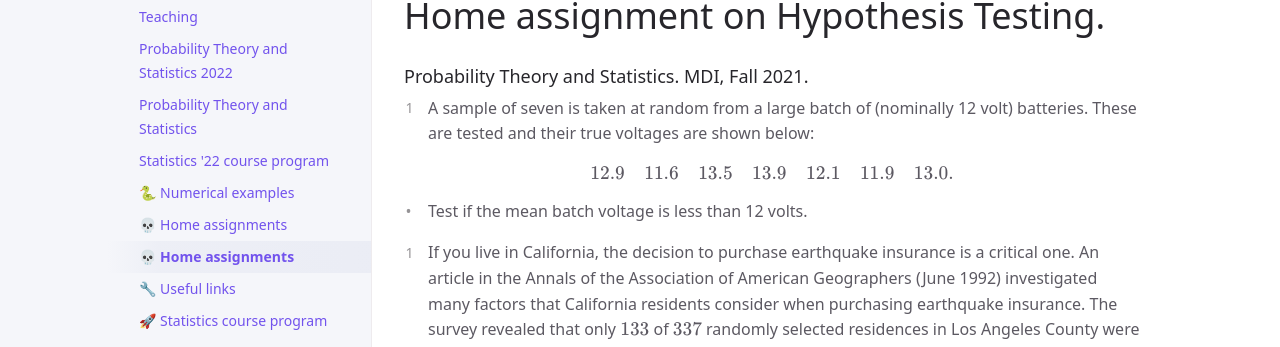
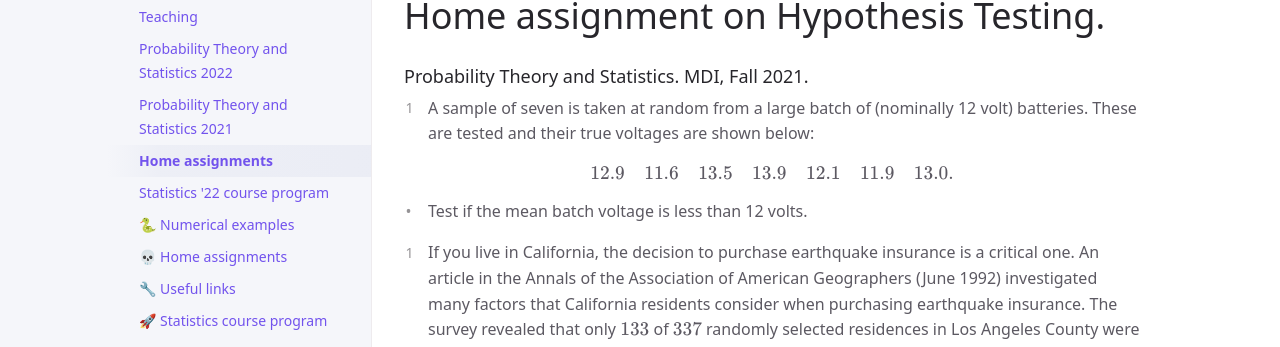
Before and after one commit to glkarpov/glkarpov.github.io, a Jekyll site: the page built from hse_prob_stat_22/homework.md, in a window 1280 px wide. Shown: the part 107-454 px from the top of the page. Built offline with Jekyll 4.4.1, drawn with Linux system fonts in a browser that asks for light colours; our own code applies the rules of GitHub Pages for plain Markdown files; formulas are drawn with MathJax 3; a script that is not in the unit is left out.

Commit message:
still new files

```diff
--- a/hse_prob_stat_21/ProbStat.md
+++ b/hse_prob_stat_21/ProbStat.md
@@ -1,5 +1,5 @@
 ---
-title: Probability Theory and Statistics
+title: Probability Theory and Statistics 2021
 nav_order: 2
 ---
 
--- a/hse_prob_stat_22/homework.md
+++ b/hse_prob_stat_22/homework.md
@@ -1,5 +1,5 @@
 ---
-title: 💀 Home assignments
+title: Home assignments
 ---
 
 # Home assignment on Hypothesis Testing.
```
Also changed, not shown: hse_prob_stat_22/ProbStat.md (+0 -7 lines), hse_prob_stat_22/program.md (+1 -0 lines), 13 other files.
